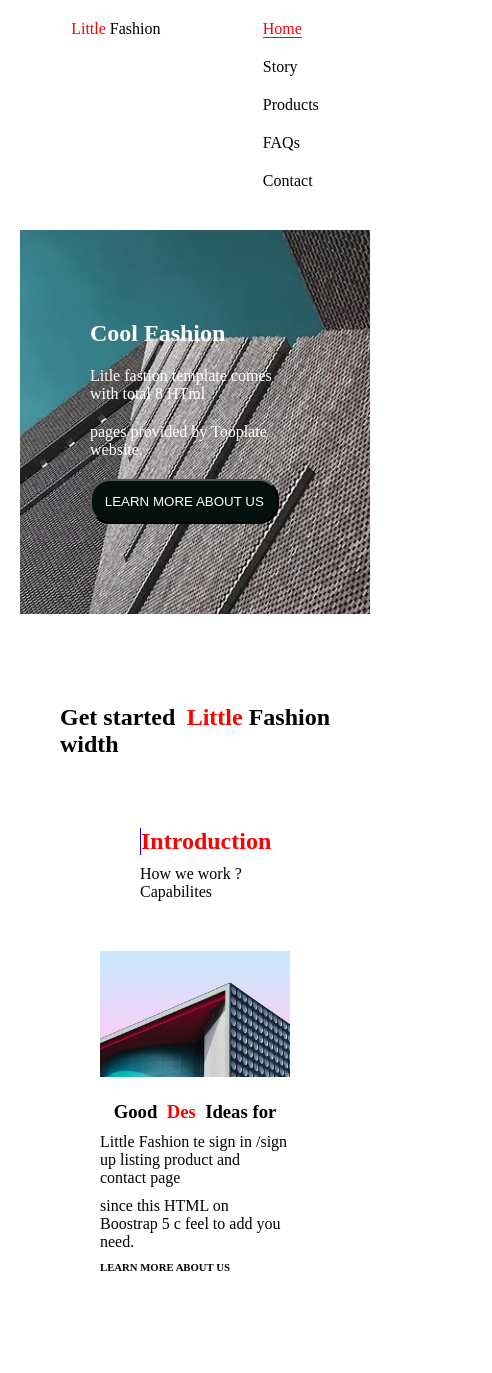
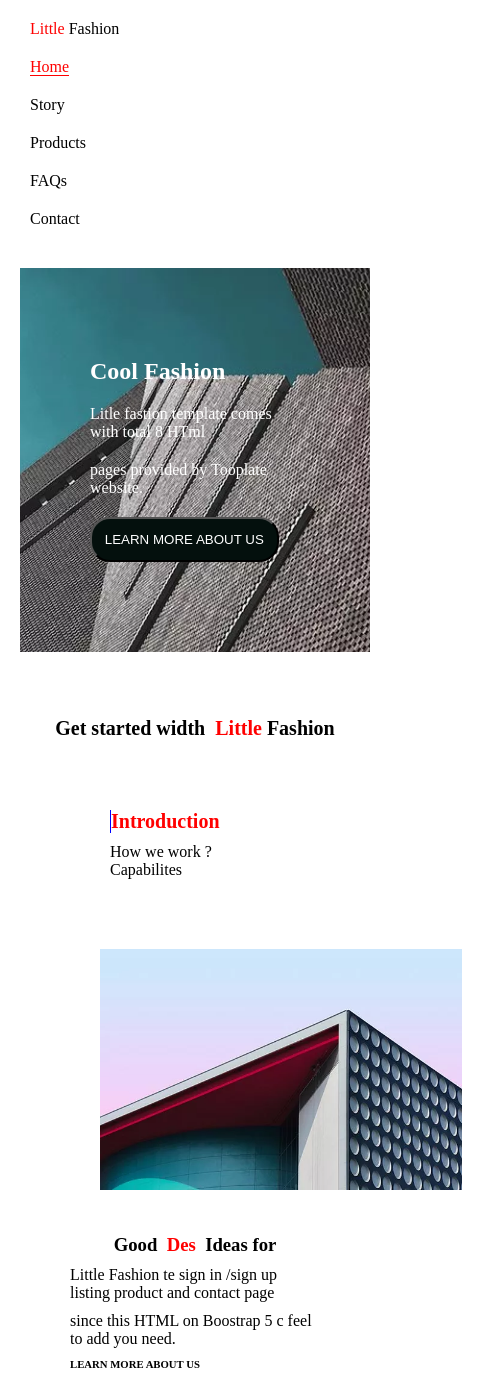
Before and after one commit to kalbanisa/finale-html-css, a plain HTML site: page index.html in a window 390 px wide. Shown: the top 1373 px of the page, 492 px wide, since content can reach past the window. Drawn offline with Linux system fonts and the light colour scheme.

Commit message:
Update styles.css

```diff
--- a/styles.css
+++ b/styles.css
@@ -55,8 +55,11 @@ background-position: center;
     cursor: pointer;
 }
 .image img{
-    width: 100%;
-    max-width: 100%;
+
+    width: 350vh;
+    max-width: 50vh;
+   object-fit: cover;
+   padding: 20px 30px;
 
 }
 .Get{
@@ -121,7 +124,7 @@ section{
 .Featur img{
     object-fit: cover;
     width: 100%;
-    padding-left: 30px;
+    padding-left:30px;
     padding-right:30px;
 
 }
@@ -193,7 +196,7 @@ footer{
     margin-bottom: 1.5rem;
 }
 @media screen and (max-width:760px) {
-  ul, .containeur2, .containeur3{
+  ul, .containeur2, .containeur3, nav{
      flex-direction: column;
   }
      section{
@@ -202,4 +205,10 @@ footer{
     .new p{
     margin-top:-20px; ;
     }
+    h2{
+        font-size: 20px;
+    }
+    .Get{
+        padding: 25px 30px;
+    }
 }
```
